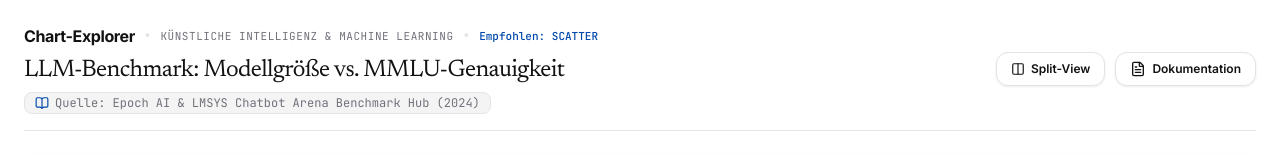
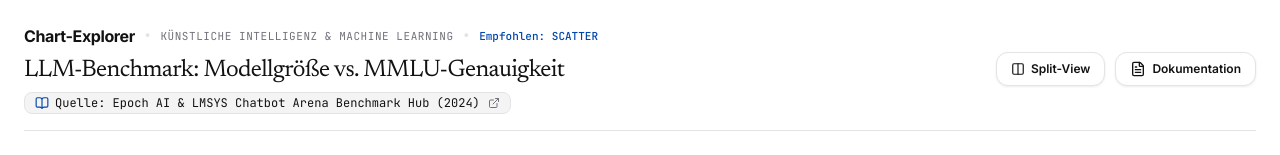
Before and after one commit to OliverKnapp/chart-explorer, a React (Vite) app: page / in a window 1280 px wide. Shown: the top 155 px of the page. Built offline with nearby package versions, Linux system fonts and the light colour scheme.

Commit message:
feat: make dataset sources clickable links with external icon and secure new tab targets

```diff
--- a/src/App.tsx
+++ b/src/App.tsx
@@ -6,7 +6,7 @@ import { ChartControlBubble } from './components/ChartControlBubble';
 import { DiagnosticDrawer } from './components/DiagnosticDrawer';
 import { DocumentationModal } from './components/DocumentationModal';
 import { CsvUploadModal } from './components/CsvUploadModal';
-import { FileText, Columns2, Square, BookOpen } from 'lucide-react';
+import { FileText, Columns2, Square, BookOpen, ExternalLink } from 'lucide-react';
 
 export function App() {
   const [datasets, setDatasets] = useState<Dataset[]>(CURATED_DATASETS);
@@ -61,10 +61,24 @@ export function App() {
               <h1 className="text-xl sm:text-2xl font-serif text-matte-black tracking-tight">
                 {activeDataset.title}
               </h1>
-              <span className="inline-flex items-center gap-1.5 text-xs text-matte-muted bg-matte-subtle border border-matte-border px-2.5 py-0.5 rounded-lg font-mono">
-                <BookOpen className="w-3.5 h-3.5 text-cobalt" />
-                <span>Quelle: {activeDataset.source}</span>
-              </span>
+              {activeDataset.sourceUrl ? (
+                <a
+                  href={activeDataset.sourceUrl}
+                  target="_blank"
+                  rel="noopener noreferrer"
+                  className="inline-flex items-center gap-1.5 text-xs text-matte-black hover:text-cobalt bg-matte-subtle hover:bg-zinc-200 border border-matte-border px-2.5 py-0.5 rounded-lg font-mono transition-colors group cursor-pointer"
+                  title={`Originalquelle öffnen: ${activeDataset.sourceUrl}`}
+                >
+                  <BookOpen className="w-3.5 h-3.5 text-cobalt group-hover:scale-105 transition-transform" />
+                  <span>Quelle: {activeDataset.source}</span>
+                  <ExternalLink className="w-3 h-3 text-matte-muted group-hover:text-cobalt ml-0.5" />
+                </a>
+              ) : (
+                <span className="inline-flex items-center gap-1.5 text-xs text-matte-muted bg-matte-subtle border border-matte-border px-2.5 py-0.5 rounded-lg font-mono">
+                  <BookOpen className="w-3.5 h-3.5 text-cobalt" />
+                  <span>Quelle: {activeDataset.source}</span>
+                </span>
+              )}
             </div>
           </div>
 
--- a/src/components/DiagnosticDrawer.tsx
+++ b/src/components/DiagnosticDrawer.tsx
@@ -1,5 +1,5 @@
 import React from 'react';
-import { X, AlertCircle, CheckCircle2, AlertTriangle, XCircle, BookOpen, Scale, Eye } from 'lucide-react';
+import { X, AlertCircle, CheckCircle2, AlertTriangle, XCircle, BookOpen, Scale, Eye, ExternalLink } from 'lucide-react';
 import { ChartType, Dataset } from '../types';
 
 interface DiagnosticDrawerProps {
@@ -177,8 +177,21 @@ export const DiagnosticDrawer: React.FC<DiagnosticDrawerProps> = ({
             <p className="text-xs text-matte-muted mt-1 leading-relaxed">
               {dataset.description}
             </p>
-            <div className="mt-2 text-[11px] text-matte-muted border-t border-matte-border/50 pt-2 font-mono">
-              Quelle: {dataset.source}
+            <div className="mt-2 text-[11px] text-matte-muted border-t border-matte-border/50 pt-2 font-mono flex items-center gap-1.5 flex-wrap">
+              <span>Quelle:</span>
+              {dataset.sourceUrl ? (
+                <a
+                  href={dataset.sourceUrl}
+                  target="_blank"
+                  rel="noopener noreferrer"
+                  className="text-cobalt hover:underline inline-flex items-center gap-1"
+                >
+                  <span>{dataset.source}</span>
+                  <ExternalLink className="w-2.5 h-2.5" />
+                </a>
+              ) : (
+                <span>{dataset.source}</span>
+              )}
             </div>
           </div>
 
--- a/src/data/datasets.ts
+++ b/src/data/datasets.ts
@@ -8,6 +8,7 @@ export const CURATED_DATASETS: Dataset[] = [
     field: 'Künstliche Intelligenz & Machine Learning',
     description: 'Vergleich von Parametermenge (Mrd.), MMLU-Benchmark-Genauigkeit (%) und Inferenz-Latenz (ms) über Generationen moderner Open-Weight- und Frontier-Sprachmodelle.',
     source: 'Epoch AI & LMSYS Chatbot Arena Benchmark Hub (2024)',
+    sourceUrl: 'https://epoch.ai/data/epochdb/table',
     recommendedType: 'scatter',
     columns: [
       { key: 'model', label: 'Modell', type: 'categorical' },
@@ -95,6 +96,7 @@ export const CURATED_DATASETS: Dataset[] = [
     field: 'Theoretische & Praktische Informatik',
     description: 'Empirische Ausführungszeit (ms) und Vergleichsoperationen beim Sortieren eines zufälligen Arrays ($N = 50.000$) auf identischer CPU-Architektur.',
     source: 'TU Wien Institut für Logic and Computation (Algorithmen-Benchmark)',
+    sourceUrl: 'https://algs4.cs.princeton.edu/20sorting/',
     recommendedType: 'bar',
     columns: [
       { key: 'algorithm', label: 'Algorithmus', type: 'categorical' },
@@ -180,6 +182,7 @@ export const CURATED_DATASETS: Dataset[] = [
     field: 'Software Engineering & Systemarchitektur',
     description: 'Verteilung des Quellcodes (Tausend Zeilen Code / KLOC) und Security-Advisories auf die Subsysteme einer modernen Browser-Engine (Chromium/WebKit).',
     source: 'Chromium Open Source Project & SonarQube Metrics (2024)',
+    sourceUrl: 'https://source.chromium.org/chromium/chromium/src',
     recommendedType: 'treemap',
     columns: [
       { key: 'subsystem', label: 'Subsystem', type: 'categorical' },
@@ -262,6 +265,7 @@ export const CURATED_DATASETS: Dataset[] = [
     field: 'Klimatologie & Atmosphärenphysik',
     description: 'Jährliche Abweichung der globalen kombinierten Land- und Ozeantemperaturen im Vergleich zum Mittelwert 1951–1980 in °C.',
     source: 'NASA GISS Surface Temperature Analysis (GISTEMP v4)',
+    sourceUrl: 'https://data.giss.nasa.gov/gistemp/',
     recommendedType: 'line',
     columns: [
       { key: 'year', label: 'Jahr', type: 'temporal' },
@@ -360,6 +364,7 @@ export const CURATED_DATASETS: Dataset[] = [
     field: 'Wirtschafts- & Sozialwissenschaften',
     description: 'Medianes monatliches Nettoeinkommen in EUR nach höchstem formalen Bildungsabschluss.',
     source: 'Statistik Austria & Eurostat Survey on Income and Living Conditions (EU-SILC)',
+    sourceUrl: 'https://ec.europa.eu/eurostat/web/microdata/european-union-statistics-on-income-and-living-conditions',
     recommendedType: 'bar',
     columns: [
       { key: 'education', label: 'Bildungsabschluss', type: 'categorical' },
@@ -441,6 +446,7 @@ export const CURATED_DATASETS: Dataset[] = [
     field: 'Ökologie & Artenschutz',
     description: 'Anzahl bedrohter Tierarten aufgeschlüsselt nach Lebensraum (Korallenriff, Regenwald, Feuchtgebiete, Tundra) und Tiergruppe.',
     source: 'IUCN Red List of Threatened Species (Global Conservation Database)',
+    sourceUrl: 'https://www.iucnredlist.org/',
     recommendedType: 'treemap',
     columns: [
       { key: 'habitat', label: 'Lebensraum', type: 'categorical' },
@@ -524,6 +530,7 @@ export const CURATED_DATASETS: Dataset[] = [
     field: 'Medizinische Biometrie & Pharmakologie',
     description: 'Messung der Plasma-Wirkstoffkonzentration (µg/ml) und des Auftretens von Nebenwirkungen bei steigender Dosis (mg).',
     source: 'Klinische Phase-II Dosierungsstudie (NIH Biometric Repository)',
+    sourceUrl: 'https://clinicaltrials.gov/',
     recommendedType: 'scatter',
     columns: [
       { key: 'dosage', label: 'Dosis (mg)', type: 'numeric', unit: 'mg' },
--- a/src/types.ts
+++ b/src/types.ts
@@ -22,6 +22,7 @@ export interface Dataset {
   field: string;
   description: string;
   source: string;
+  sourceUrl?: string;
   recommendedType: ChartType;
   columns: DatasetColumn[];
   data: Record<string, any>[];
```
